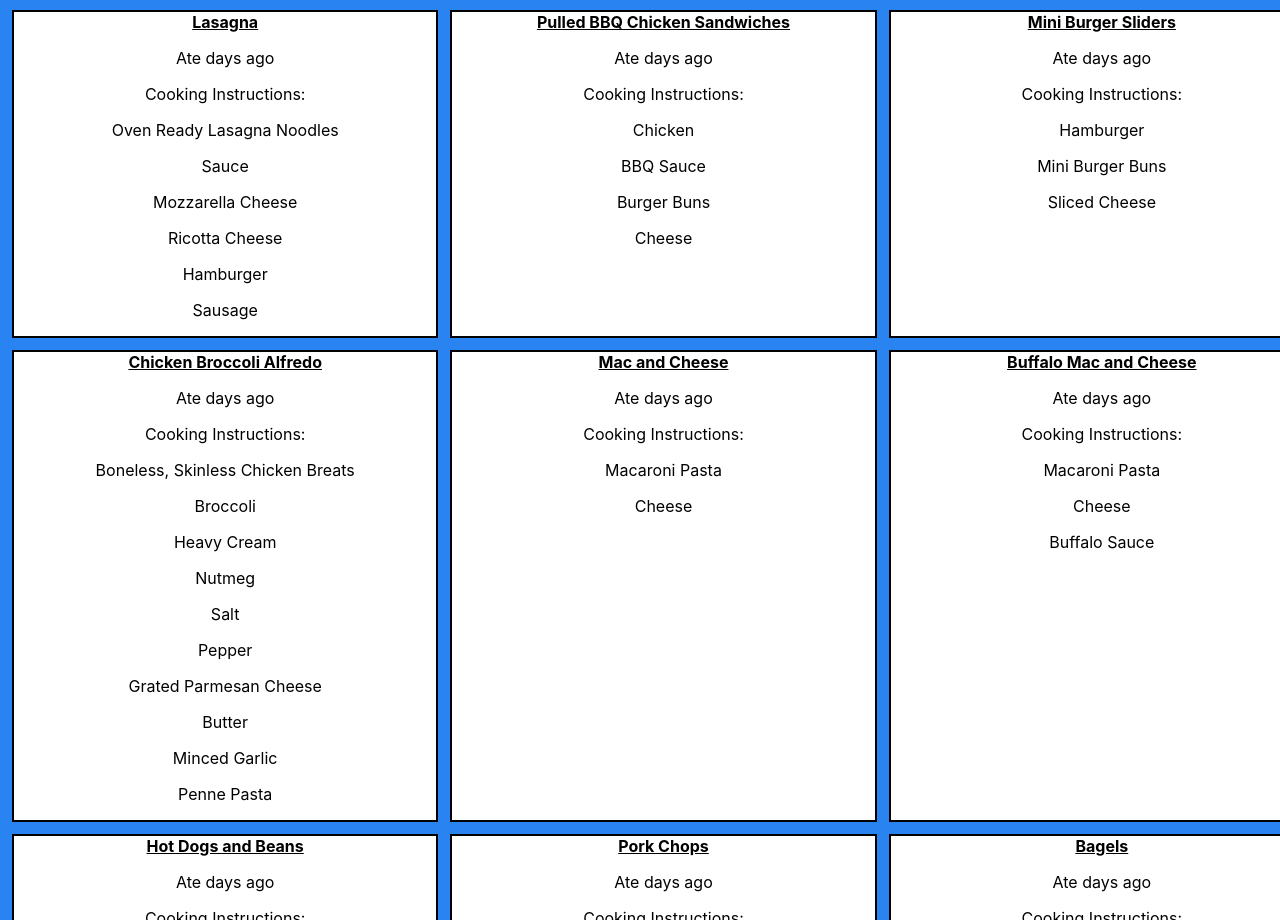
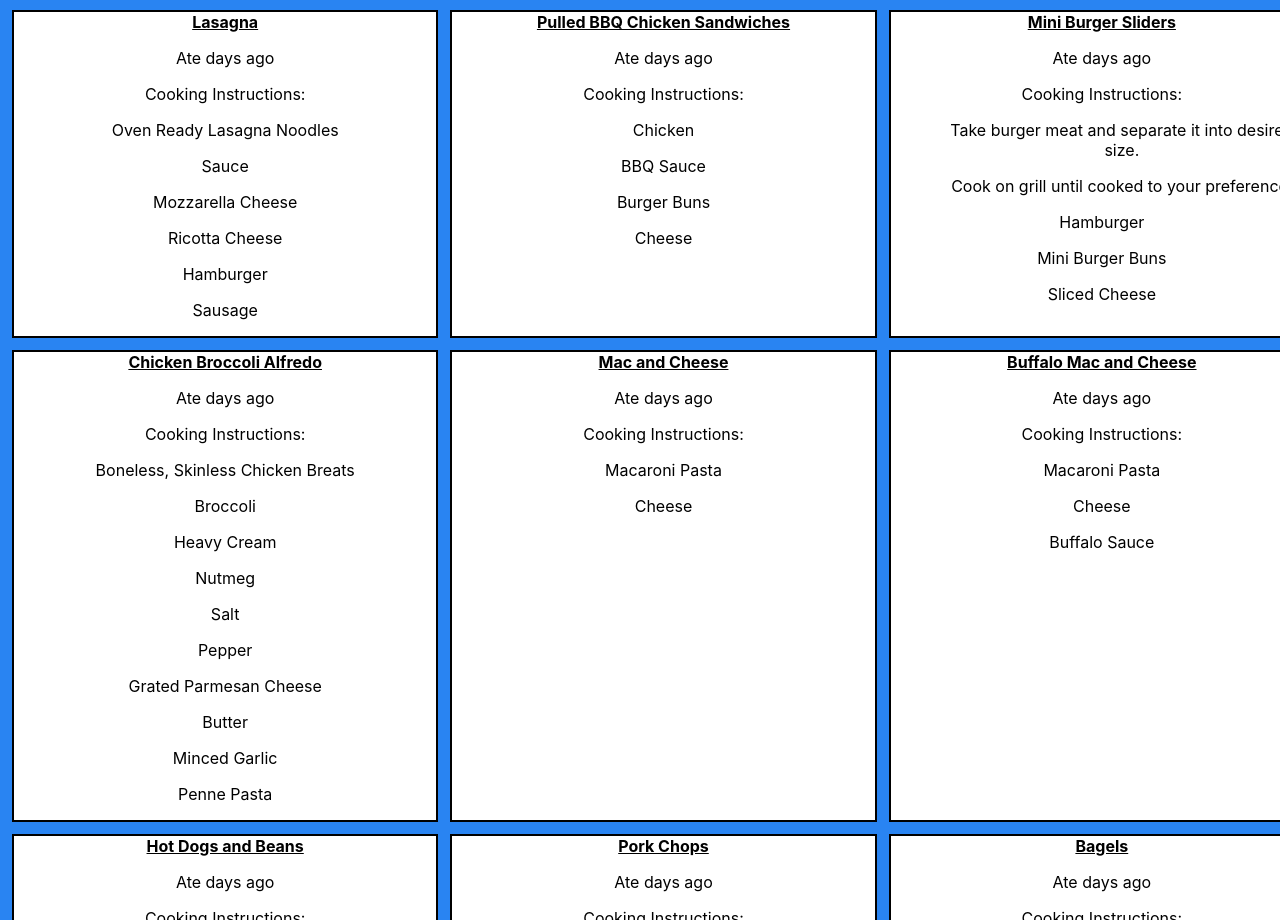
Before and after one commit to Mattmberg/react-recipe-app, a React (Create React App) app in the folder react-recipe-app/: page / in a window 1280 px wide. Shown: the part 1934-2854 px from the top of the page. Built offline with nearby package versions, Linux system fonts and the light colour scheme; the HTML template or start-up script is replaced by a standard one.

Commit message:
Updated Cooking Instructions of the Mini Burger Sliders.

```diff
--- a/react-recipe-app/src/data.js
+++ b/react-recipe-app/src/data.js
@@ -234,7 +234,7 @@ export const recipeData = [
         id: 23,
         name:"Mini Burger Sliders",
         category: "Main",
-        cookInstructions: ["", ""],
+        cookInstructions: ["Take burger meat and separate it into desired size.", "Cook on grill until cooked to your preference."],
         cookTemp: "",
         description: "",
         ingredients: ["Hamburger", "Mini Burger Buns", "Sliced Cheese"],
```
